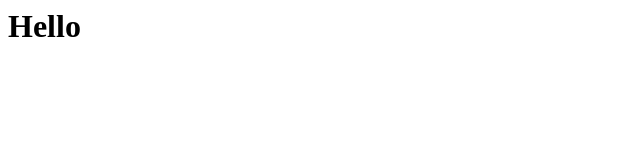
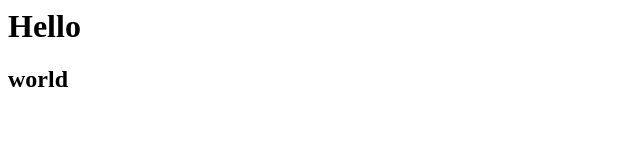
Before and after one commit to pavani2408/gitlab, a plain HTML site: page index.html in a window 1280 px wide. Shown: the full height of the page, 0-640 px from the left. Drawn offline with Linux system fonts and the light colour scheme.

Commit message:
Update index.html

```diff
--- a/index.html
+++ b/index.html
@@ -1,3 +1,4 @@
 <html>
 <h1>Hello</h1>
+<h2>world</h2>
 </html>
```
